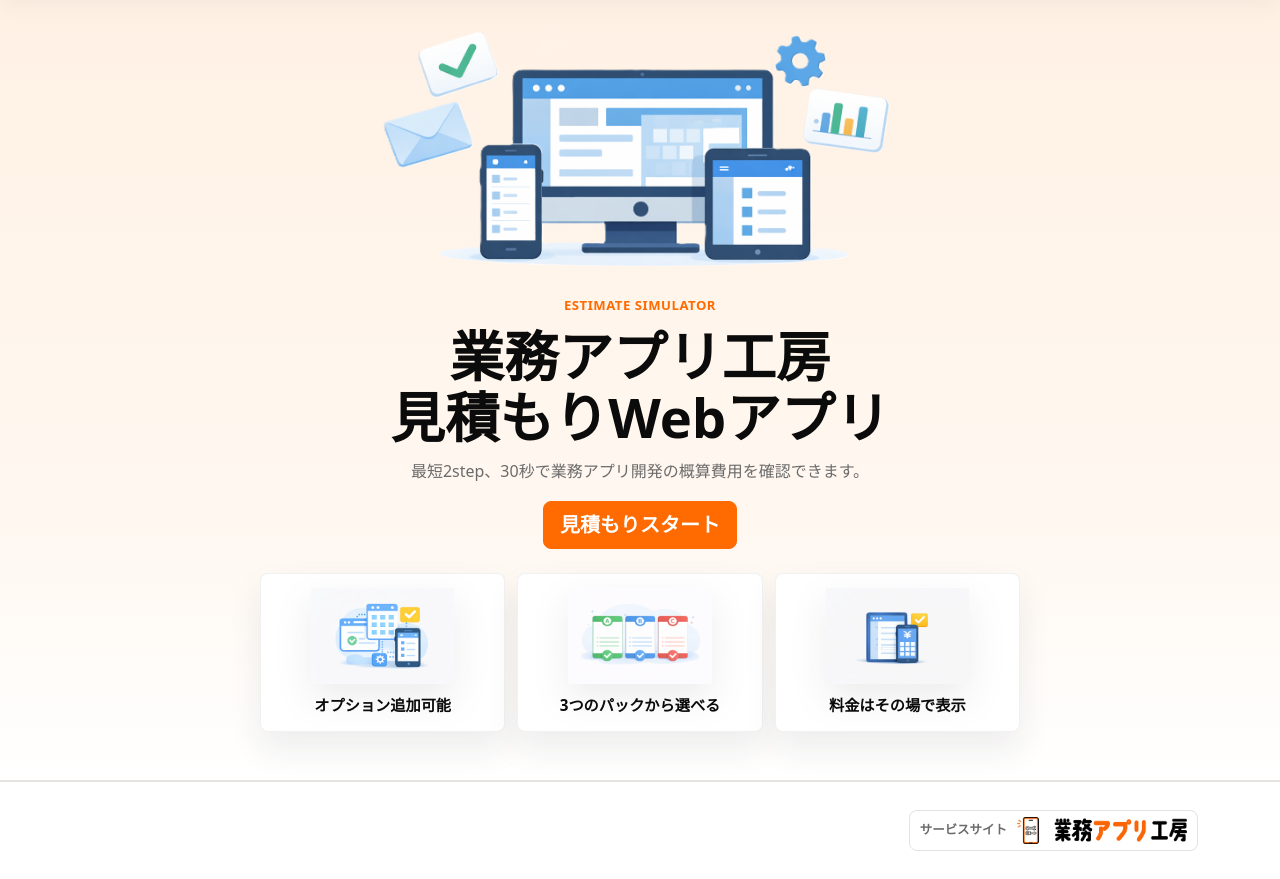
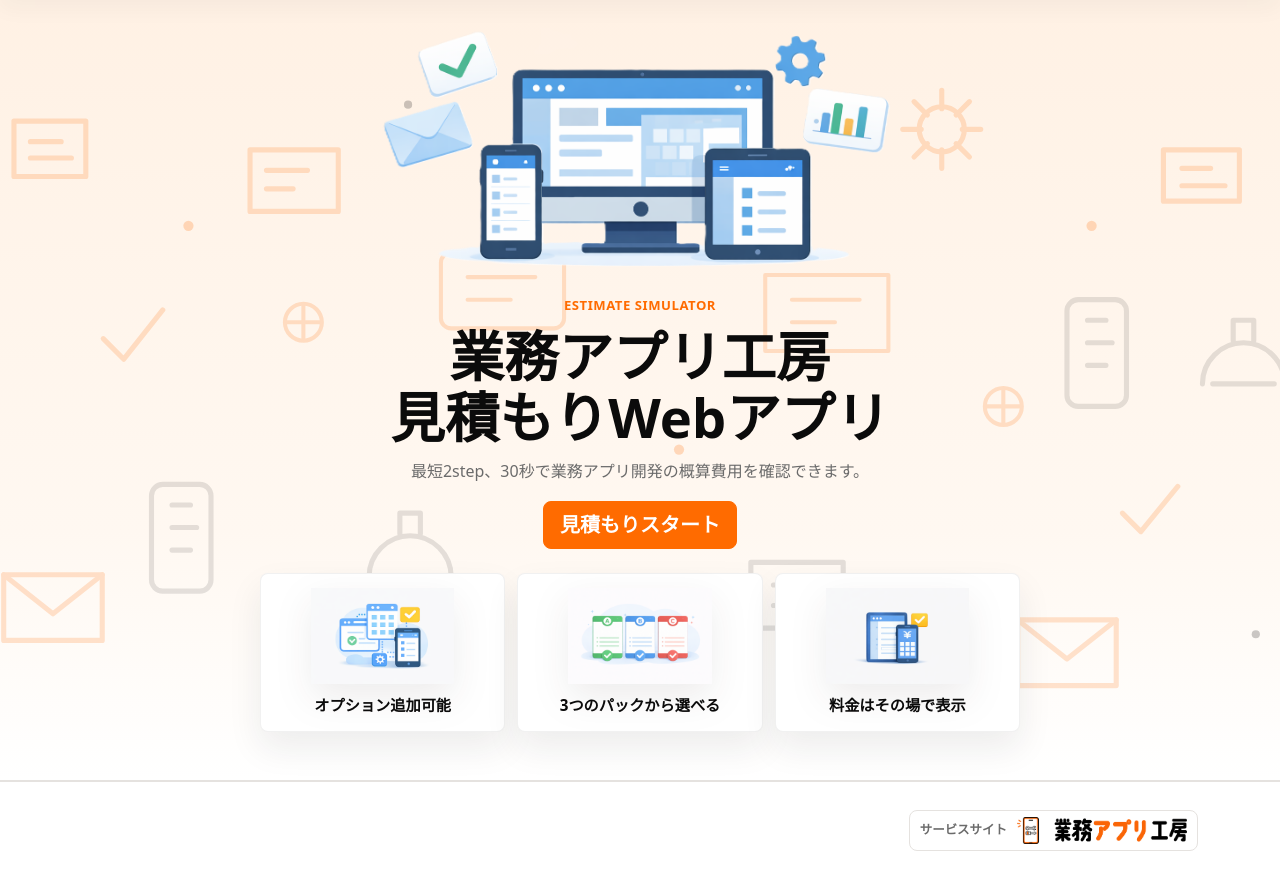
Before and after one commit to evoltechhdcsystem-source/gyomu-app-kobo-estimate, a Flask app: page / in a window 1280 px wide. Shown: the part 75-954 px from the top of the page. Run offline with Flask 3, Linux system fonts and the light colour scheme; some libraries are stand-ins or nearby versions.

Commit message:
update:
背景変更

```diff
--- a/static/css/style.css
+++ b/static/css/style.css
@@ -81,7 +81,9 @@ body {
 }
 
 .hero-band {
-  background: linear-gradient(180deg, #fff1e4 0%, #fff8f1 68%, #ffffff 100%);
+  background:
+    url("../img/home-bg-pattern.svg") center top / cover no-repeat,
+    linear-gradient(180deg, #fff1e4 0%, #fff8f1 68%, #ffffff 100%);
   border-bottom: 1px solid var(--line);
 }
 
```
Also changed, not shown: static/img/home-bg-pattern.svg (added).
